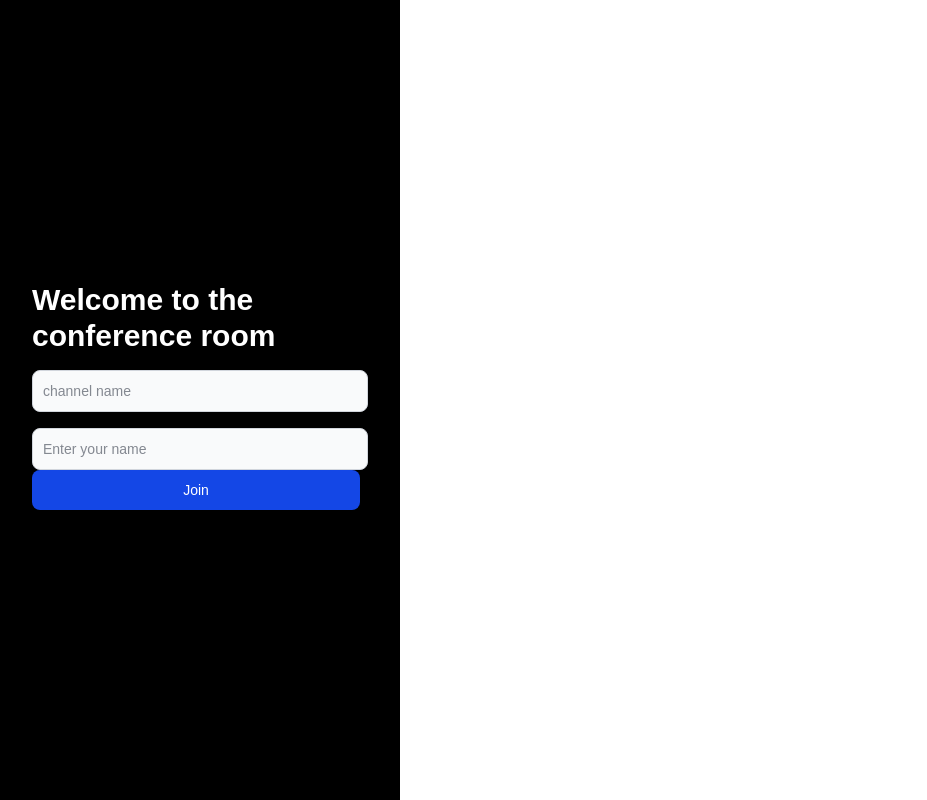
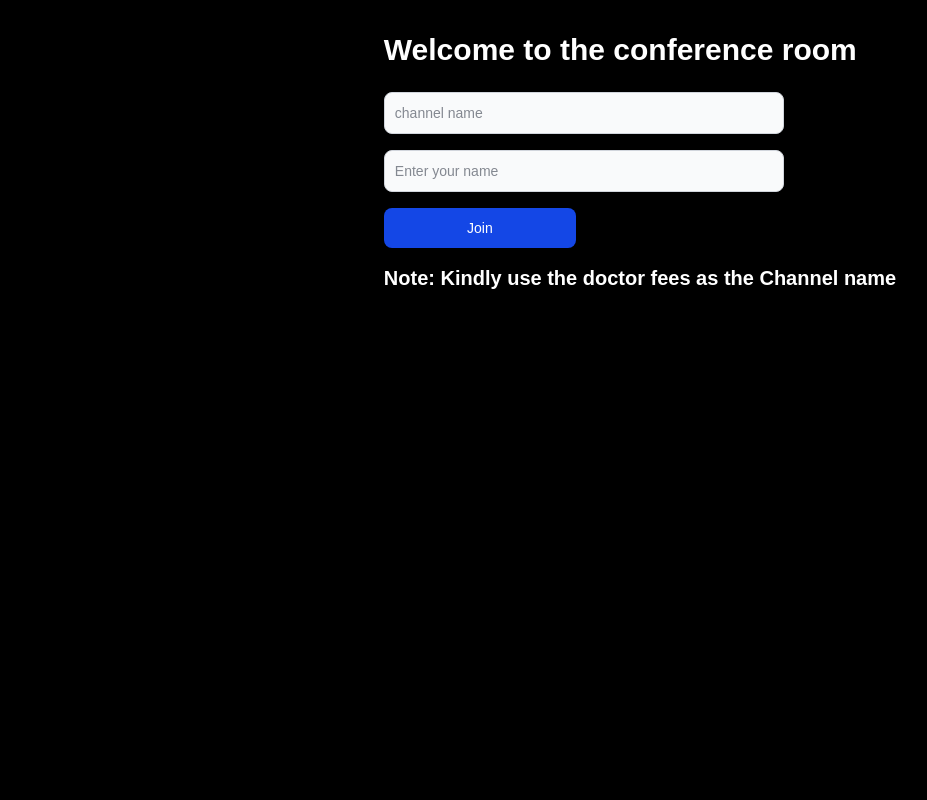
Before and after one commit to swastik1283/Serenify, a Next.js app: page /client in a window 1280 px wide. Shown: the whole page, without its empty margins (0-927 px from the left). Built offline with nearby package versions, Linux system fonts and the light colour scheme.

Commit message:
Improved ui

```diff
--- a/src/app/client/page.js
+++ b/src/app/client/page.js
@@ -16,24 +16,34 @@ const Page = () => {
             router.push('/call?'+query)
     }
   return (
-    <div className="flex flex-col w-100 justify-center items-centerm-auto p-8 h-screen bg-black">
 
-        <h1 className="text-3xl font-bold text-white">
+    <div className="flex flex-col justify-start items-center m-auto p-8 h-screen bg-black">
+       <div className="flex flex-col ">
+        <h1 className="text-3xl mb-2 font-bold text-white">
             Welcome to the  conference room
         </h1>
-        <div className="flex flex-col-md-8 mb-2 mt-4">
+
+
+        <div className="flex flex-col w-100 mb-2 mt-4">
             <input className="bg-gray-50 border border-gray-300 text-gray-900 text-sm rounded-lg focus:ring-blue-500 focus:border-blue-500 block w-full p-2.5 dark:bg-gray-700 dark:border-gray-600 dark:placeholder-gray-400 dark:text-white dark:focus:ring-blue-500 dark:focus:border-blue-500"
              id="channelName" value={channelName} onChange={(e)=>setChannelName(e.target.value)}placeholder='channel name'/>
-
-
         </div>
 
-        <div className="flex flex-col-md-8 mt-2">
-
+        <div className="flex flex-col w-100 mt-2">
           <input className="bg-gray-50 border border-gray-300 text-gray-900 text-sm rounded-lg focus:ring-blue-500 focus:border-blue-500 block w-full p-2.5 dark:bg-gray-700 dark:border-gray-600 dark:placeholder-gray-400 dark:text-white dark:focus:ring-blue-500 dark:focus:border-blue-500 " id="channelName" value={userName} onChange={(e)=>setUserName(e.target.value)} placeholder="Enter your name" required/>
     </div>
-    <button type="button" className="text-white bg-blue-700 hover:bg-blue-800 focus:ring-4 focus:outline-none focus:ring-blue-300 font-medium rounded-lg text-sm px-5 py-2.5 text-center mr-2 mb-2 dark:bg-blue-600 dark:hover:bg-blue-700 dark:focus:ring-blue-800" onClick={()=>{onCallClick()}}>Join</button>
+ <div className="flex flex-col w-50 ">
+    <button type="button" className="text-white mt-4 ml- bg-blue-700 hover:bg-blue-800 focus:ring-4 focus:outline-none focus:ring-blue-300 font-medium rounded-lg text-sm px-5 py-2.5 text-center mr-2 mb-2 dark:bg-blue-600 dark:hover:bg-blue-700 dark:focus:ring-blue-800" onClick={()=>{onCallClick()}}>Join</button>
+  </div>
+  <div className="flex flex-col  ">
+    <h2 className="text-xl mt-2 font-bold text-white">
+         Note: Kindly use the doctor fees as the Channel name
+        </h2>
     </div>
+  </div>
+
+    </div>
+
   )
 }
 
```
